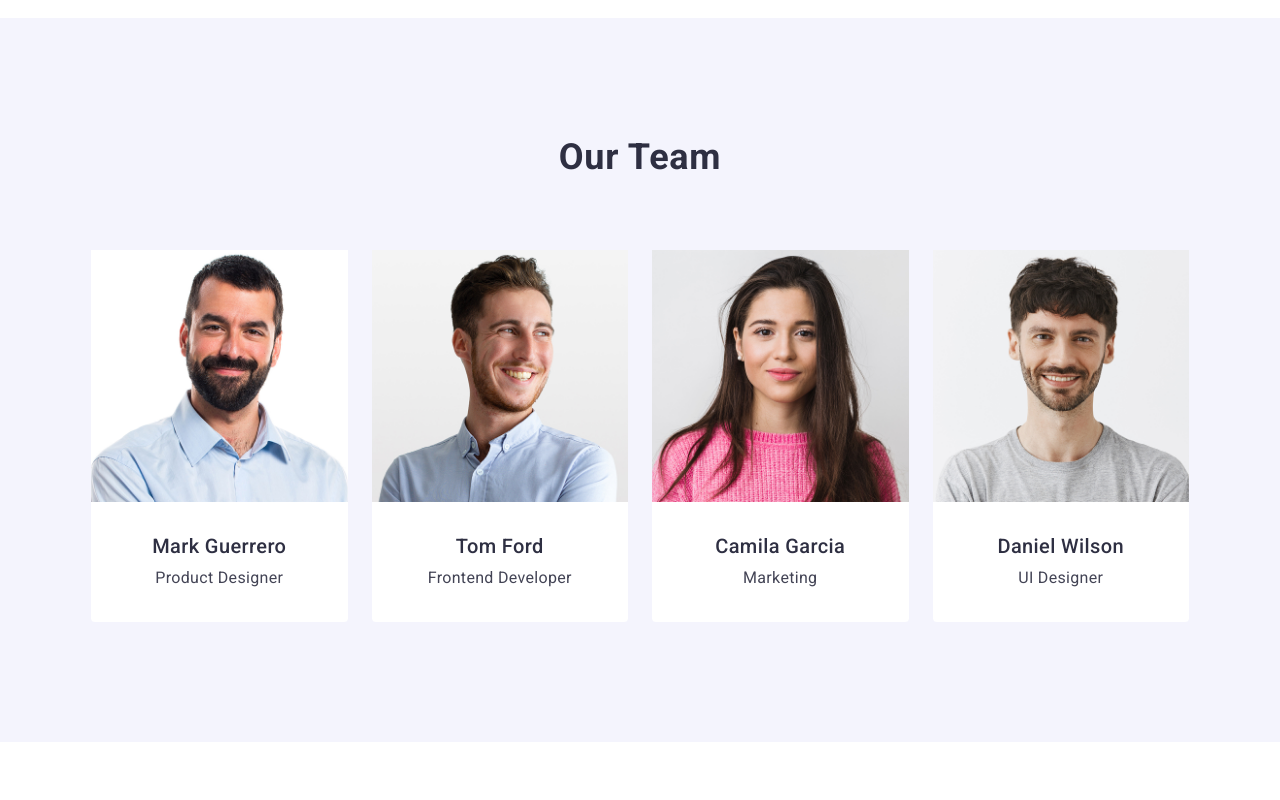
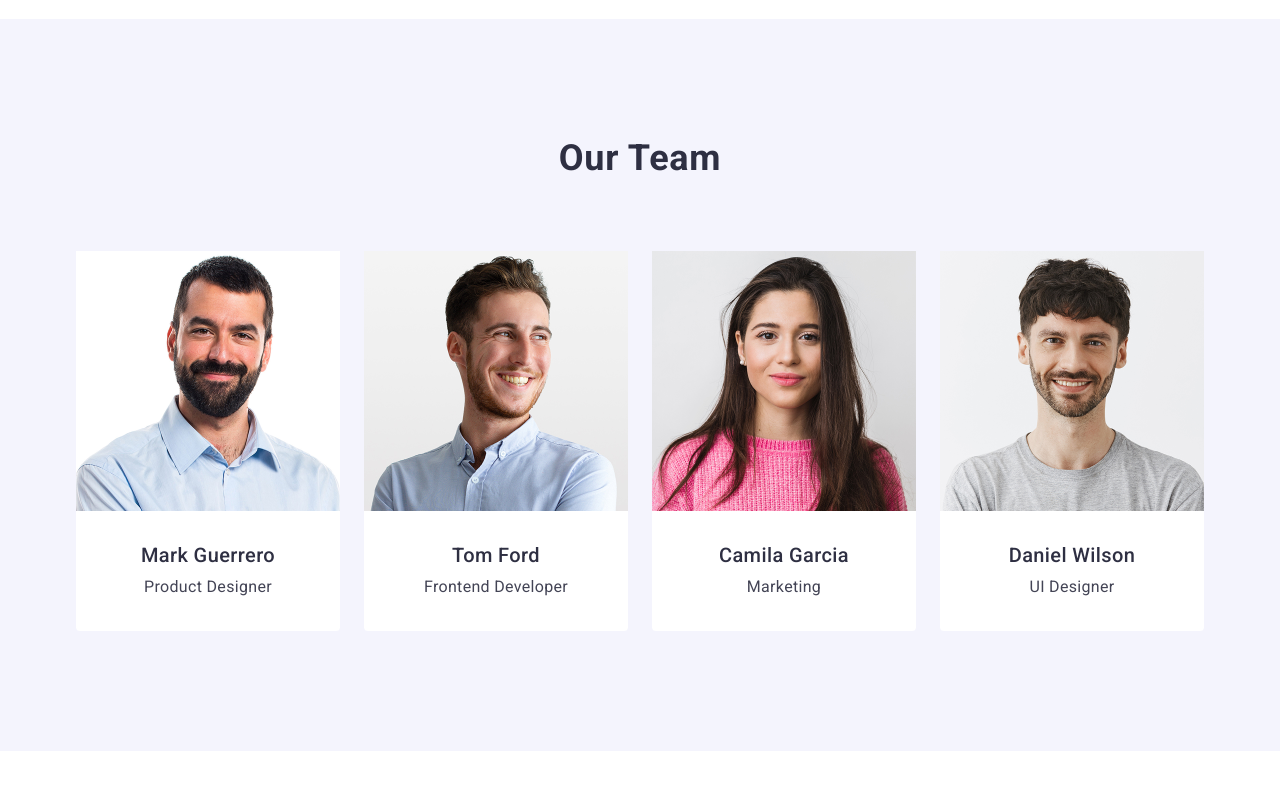
Before and after one commit to bolshunovaolena8/goit-markup-hw-03, a plain HTML site: page index.html in a window 1280 px wide. Shown: the part 1000-1800 px from the top of the page. Drawn offline with nearby package versions, Linux system fonts and the light colour scheme.

Commit message:
HW3 fix: update layout and fix mentor comments

```diff
--- a/css/common.css
+++ b/css/common.css
@@ -16,7 +16,8 @@ address {
   font-style: normal;
 }
 .container {
-  width: 1158px;
+  max-width: 1158px;
+  width: 100%;
   margin: 0 auto;
   padding: 0 15px;
 }
--- a/css/footer.css
+++ b/css/footer.css
@@ -1,7 +1,7 @@
 .footer {
   background-color: #2e2f42;
   color: #ffffff;
-  padding: 100px 15px;
+  padding: 100px;
 }
 
 .footer-logo-box {
--- a/css/team.css
+++ b/css/team.css
@@ -14,12 +14,12 @@
 .team-list {
   display: flex;
   gap: 24px;
-  margin: 0 15px;
+  /* margin: 0 15px; */
 }
 .team-item {
   background-color: #ffffff;
   border-radius: 0 0 4px 4px;
-  width: calc((100% - 7px) / 4);
+  width: calc((100% - 72px) / 4);
 }
 .team-item img {
   display: block;
--- a/index.html
+++ b/index.html
@@ -20,7 +20,7 @@
     <title>HW-2</title>
   </head>
   <body>
-    <header id="header">
+    <header id="header" class="header">
       <div class="container header-container">
         <a href="./index.html" class="logo">
           <span class="logo-first">Web</span>Studio</a
```
